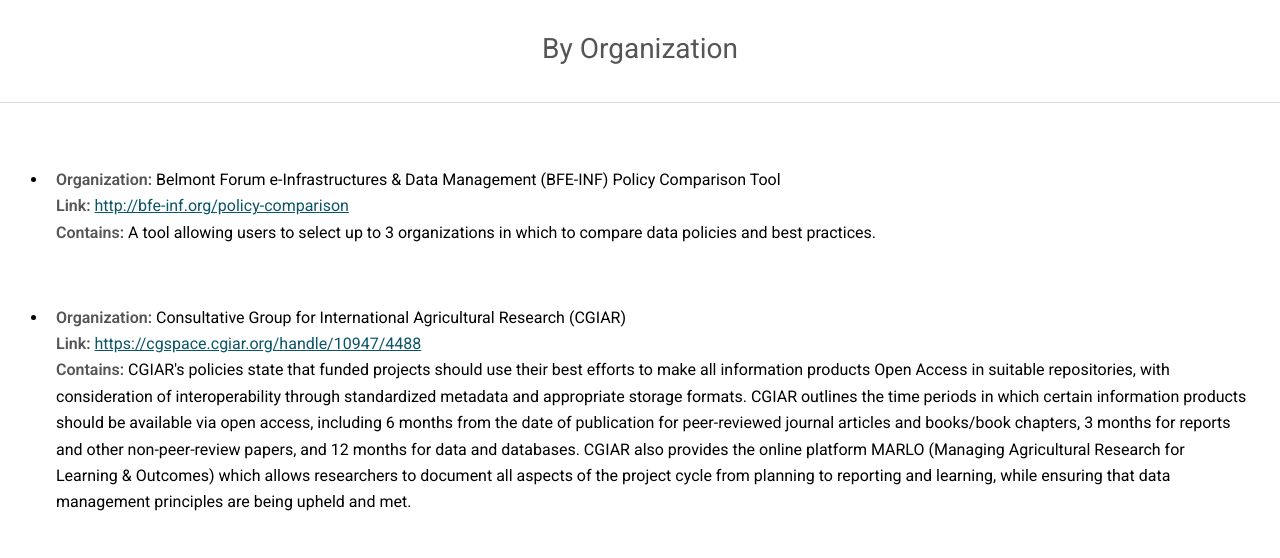
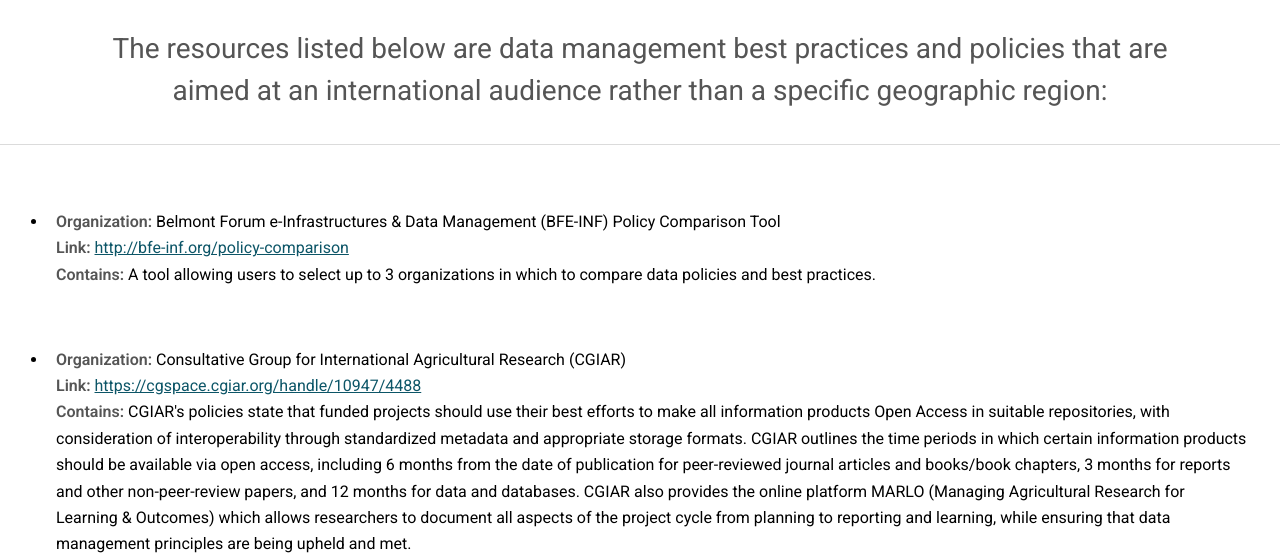
Before and after one commit to bfe-inf/toolkit, a Jekyll site: the page built from bp&s-by-org.html, in a window 1280 px wide and 900 px high, cut to the strip 342-900 px from the top of the window. Built offline with Jekyll 4.4.1, drawn with Linux system fonts in a browser that asks for light colours.

Commit message:
Update bp&s-by-org.html

```diff
--- a/bp&s-by-org.html
+++ b/bp&s-by-org.html
@@ -48,7 +48,7 @@
 			<section id="main" class="wrapper" style="padding-bottom: 0px;">
 				<div class="inner">
 					<header class="align-center">
-						<h3>By Organization</h3>
+						<h3>The resources listed below are data management best practices and policies that are aimed at an international audience rather than a specific geographic region:</h3>
 					</header>
 			</section>
 			<hr>
```
